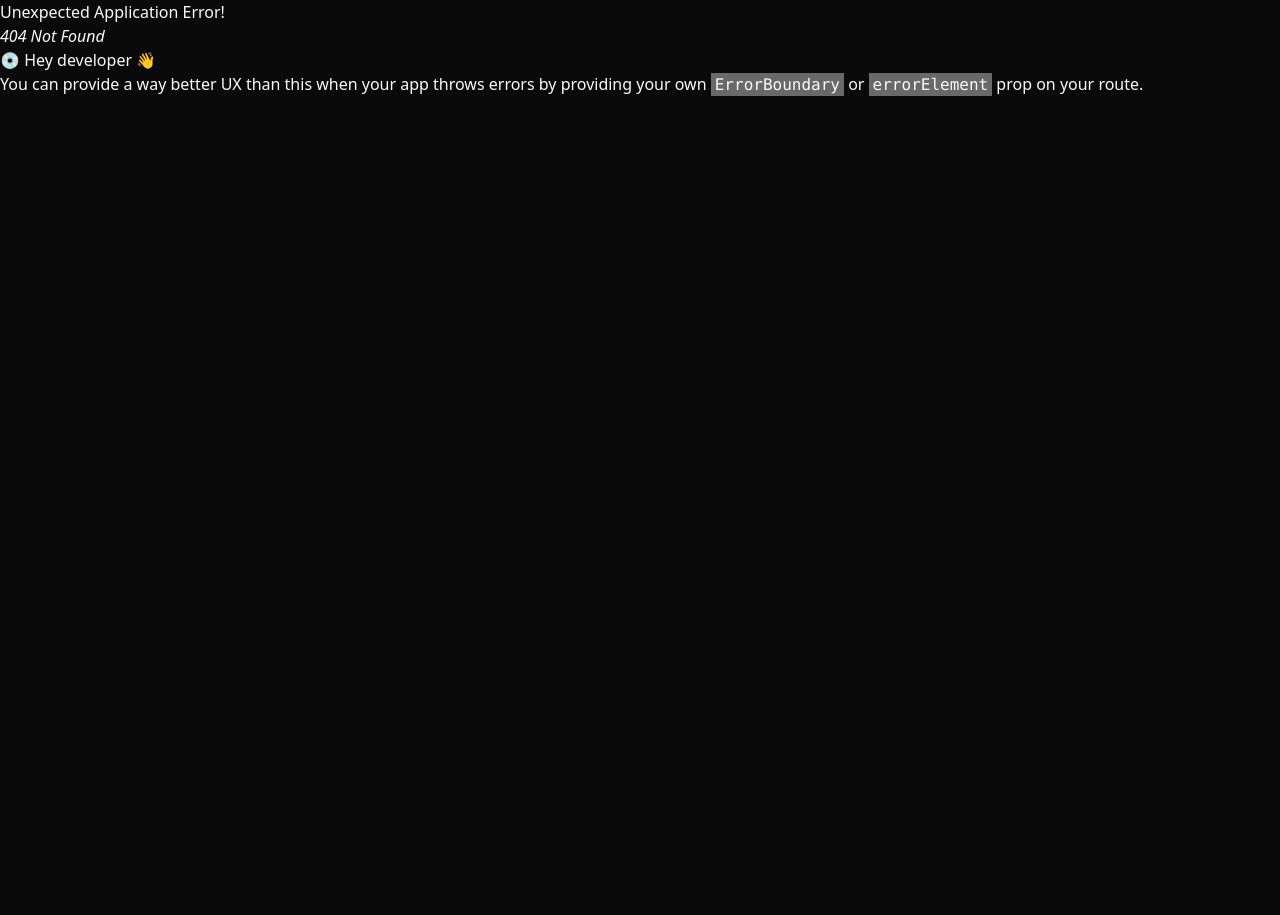
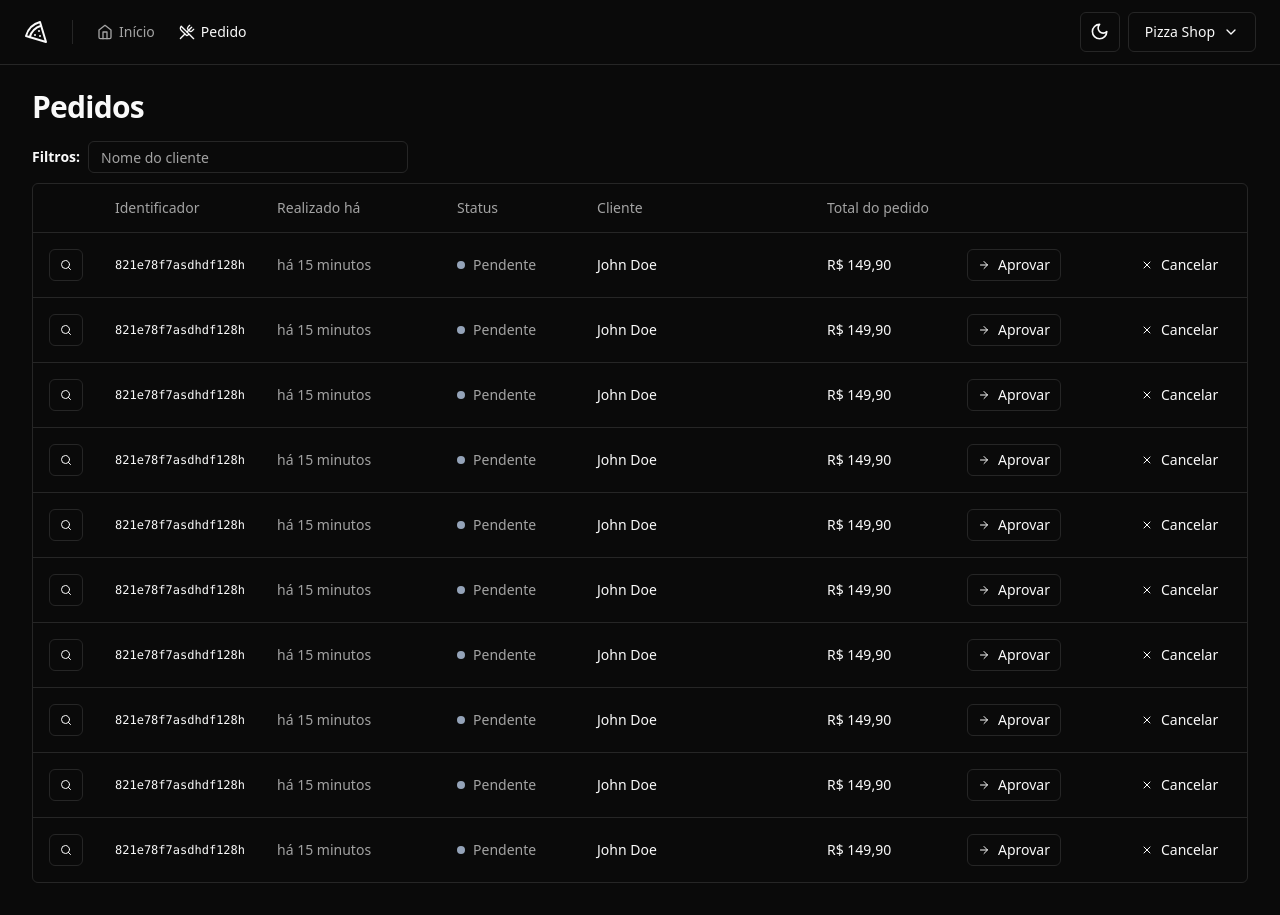
Before and after one commit to ignite-projects/pizzashop-web, a React (Vite) app: page /orders in a window 1280 px wide. Before the commit this address had no page. Before the commit the page ends 800 px from the top, so only its background shows below. Built offline with nearby package versions, Linux system fonts and the light colour scheme.

Commit message:
feat: orders page created

```diff
--- a/src/components/ui/button.tsx
+++ b/src/components/ui/button.tsx
@@ -22,6 +22,7 @@
       size: {
         default: "h-10 px-4 py-2",
         sm: "h-9 rounded-md px-3",
+        xs: "h-8 px-2.5",
         lg: "h-11 rounded-md px-8",
         icon: "h-10 w-10",
       },
--- /dev/null
+++ b/src/components/ui/table.tsx
@@ -0,0 +1,117 @@
+import * as React from "react"
+
+import { cn } from "@/lib/utils"
+
+const Table = React.forwardRef<
+  HTMLTableElement,
+  React.HTMLAttributes<HTMLTableElement>
+>(({ className, ...props }, ref) => (
+  <div className="relative w-full overflow-auto">
+    <table
+      ref={ref}
+      className={cn("w-full caption-bottom text-sm", className)}
+      {...props}
+    />
+  </div>
+))
+Table.displayName = "Table"
+
+const TableHeader = React.forwardRef<
+  HTMLTableSectionElement,
+  React.HTMLAttributes<HTMLTableSectionElement>
+>(({ className, ...props }, ref) => (
+  <thead ref={ref} className={cn("[&_tr]:border-b", className)} {...props} />
+))
+TableHeader.displayName = "TableHeader"
+
+const TableBody = React.forwardRef<
+  HTMLTableSectionElement,
+  React.HTMLAttributes<HTMLTableSectionElement>
+>(({ className, ...props }, ref) => (
+  <tbody
+    ref={ref}
+    className={cn("[&_tr:last-child]:border-0", className)}
+    {...props}
+  />
+))
+TableBody.displayName = "TableBody"
+
+const TableFooter = React.forwardRef<
+  HTMLTableSectionElement,
+  React.HTMLAttributes<HTMLTableSectionElement>
+>(({ className, ...props }, ref) => (
+  <tfoot
+    ref={ref}
+    className={cn(
+      "border-t bg-muted/50 font-medium [&>tr]:last:border-b-0",
+      className
+    )}
+    {...props}
+  />
+))
+TableFooter.displayName = "TableFooter"
+
+const TableRow = React.forwardRef<
+  HTMLTableRowElement,
+  React.HTMLAttributes<HTMLTableRowElement>
+>(({ className, ...props }, ref) => (
+  <tr
+    ref={ref}
+    className={cn(
+      "border-b transition-colors hover:bg-muted/50 data-[state=selected]:bg-muted",
+      className
+    )}
+    {...props}
+  />
+))
+TableRow.displayName = "TableRow"
+
+const TableHead = React.forwardRef<
+  HTMLTableCellElement,
+  React.ThHTMLAttributes<HTMLTableCellElement>
+>(({ className, ...props }, ref) => (
+  <th
+    ref={ref}
+    className={cn(
+      "h-12 px-4 text-left align-middle font-medium text-muted-foreground [&:has([role=checkbox])]:pr-0",
+      className
+    )}
+    {...props}
+  />
+))
+TableHead.displayName = "TableHead"
+
+const TableCell = React.forwardRef<
+  HTMLTableCellElement,
+  React.TdHTMLAttributes<HTMLTableCellElement>
+>(({ className, ...props }, ref) => (
+  <td
+    ref={ref}
+    className={cn("p-4 align-middle [&:has([role=checkbox])]:pr-0", className)}
+    {...props}
+  />
+))
+TableCell.displayName = "TableCell"
+
+const TableCaption = React.forwardRef<
+  HTMLTableCaptionElement,
+  React.HTMLAttributes<HTMLTableCaptionElement>
+>(({ className, ...props }, ref) => (
+  <caption
+    ref={ref}
+    className={cn("mt-4 text-sm text-muted-foreground", className)}
+    {...props}
+  />
+))
+TableCaption.displayName = "TableCaption"
+
+export {
+  Table,
+  TableHeader,
+  TableBody,
+  TableFooter,
+  TableHead,
+  TableRow,
+  TableCell,
+  TableCaption,
+}
--- /dev/null
+++ b/src/pages/app/orders/orders.tsx
@@ -0,0 +1,84 @@
+import { Button } from "@/components/ui/button"
+import { Input } from "@/components/ui/input"
+import { Table, TableBody, TableCell, TableHead, TableHeader, TableRow } from "@/components/ui/table"
+import { ArrowRight, Search, X } from "lucide-react"
+import { Helmet } from "react-helmet-async"
+
+export function Orders() {
+  return (
+    <>
+      <Helmet title="Pedidos" />
+
+      <div className="flex flex-col gap-4">
+        <h1 className="text-3xl font-bold tracking-tight">Pedidos</h1>
+      </div>
+      <div className="space-y-2.5">
+        <form className="flex items-center gap-2">
+          <span className="text-sm font-semibold">Filtros:</span>
+          <Input placeholder="Nome do cliente" className="h-8 w-[320px]" />
+        </form>
+
+        <div className="rounded-md border">
+          <Table>
+            <TableHeader>
+              <TableRow>
+                <TableHead className="w-[64px]"></TableHead>
+                <TableHead className="w-[140px]">Identificador</TableHead>
+                <TableHead className="w-[180px]">Realizado há</TableHead>
+                <TableHead className="w-[140px]">Status</TableHead>
+                <TableHead>Cliente</TableHead>
+                <TableHead className="w-[140px]">Total do pedido</TableHead>
+                <TableHead className="w-[164px]"></TableHead>
+                <TableHead className="w-[132px]"></TableHead>
+              </TableRow>
+            </TableHeader>
+            <TableBody>
+              {Array.from({ length:  10 }).map((_, i) => {
+                return (
+                  <TableRow key={i}>
+                    <TableCell>
+                      <Button variant="outline" size="xs">
+                        <Search className="h-3 w-3" />
+                        <span className="sr-only">Detalhes do pedido</span>
+                      </Button>
+                    </TableCell>
+                    <TableCell className="font-mono text-xs font-medium">
+                      821e78f7asdhdf128h
+                    </TableCell>
+                    <TableCell className="text-muted-foreground">
+                      há 15 minutos
+                    </TableCell>
+                    <TableCell>
+                      <div className="flex items-center gap-2">
+                        <span className="h-2 w-2 rounded-full bg-slate-400"/>
+                        <span className="font-medium text-muted-foreground">
+                          Pendente
+                        </span>
+                      </div>
+                    </TableCell>
+                    <TableCell className="font-medium">
+                      John Doe
+                    </TableCell>
+                    <TableCell className="font-medium">R$ 149,90</TableCell>
+                    <TableCell>
+                      <Button variant="outline" size="xs">
+                        <ArrowRight className="mr-2 h-3 w-3" />
+                        Aprovar
+                      </Button>
+                    </TableCell>
+                    <TableCell>
+                      <Button variant="ghost" size="xs">
+                        <X className="mr-2 h-3 w-3" />
+                        Cancelar
+                      </Button>
+                    </TableCell>
+                  </TableRow>
+                )
+              })}
+            </TableBody>
+          </Table>
+        </div>
+      </div>
+    </>
+  )
+}
--- a/src/routes.tsx
+++ b/src/routes.tsx
@@ -4,6 +4,7 @@
 import { AppLayout } from "./pages/_layouts/app";
 import { AuthLayout } from "./pages/_layouts/auth";
 import { SignUp } from "./pages/auth/sign-up";
+import { Orders } from "./pages/app/orders/orders";
 
 export const router = createBrowserRouter([
   {
@@ -13,6 +14,10 @@
       {
         path: '/',
         element: <Dashboard />,
+      },
+      {
+        path: '/orders',
+        element: <Orders />,
       }
     ]
   },
```
